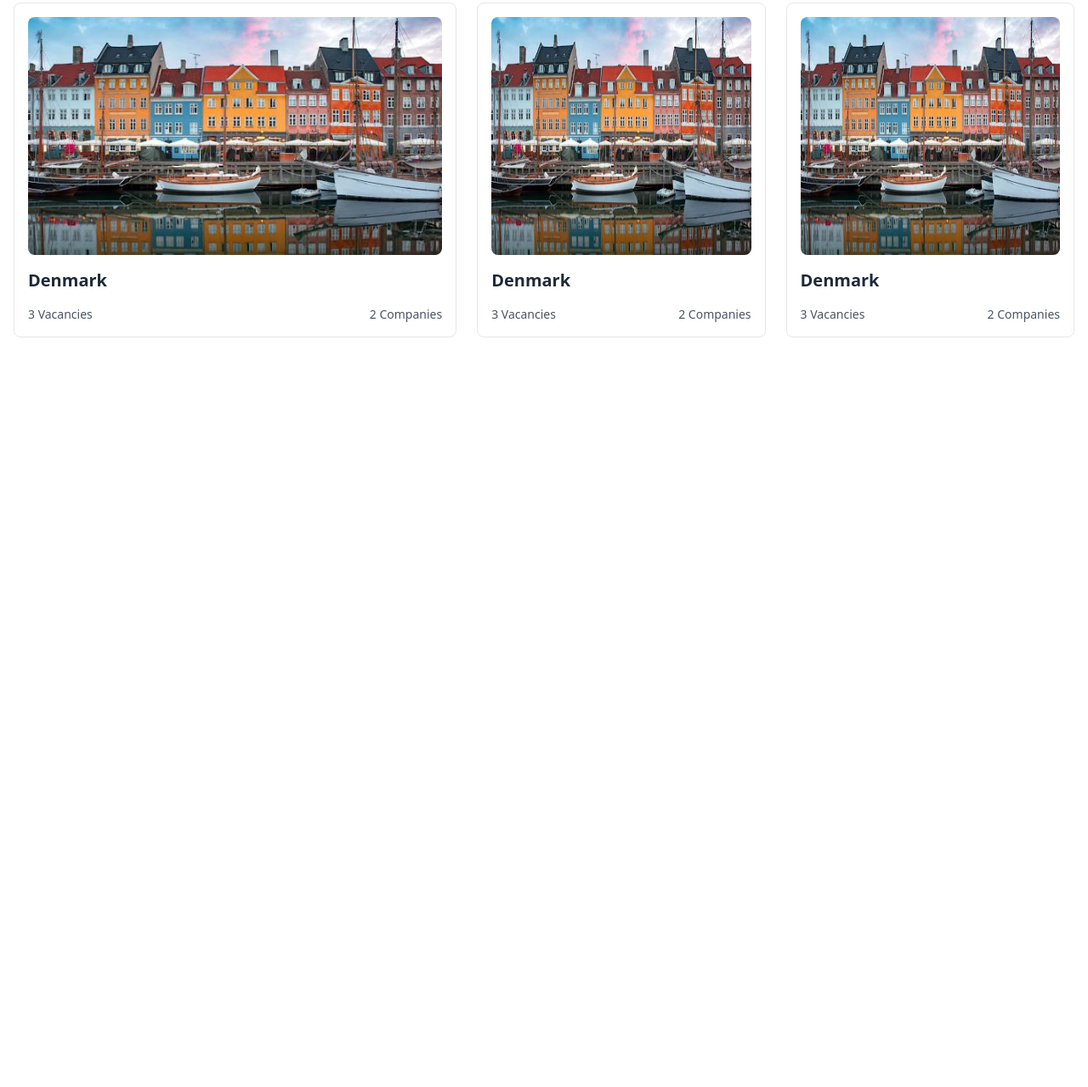
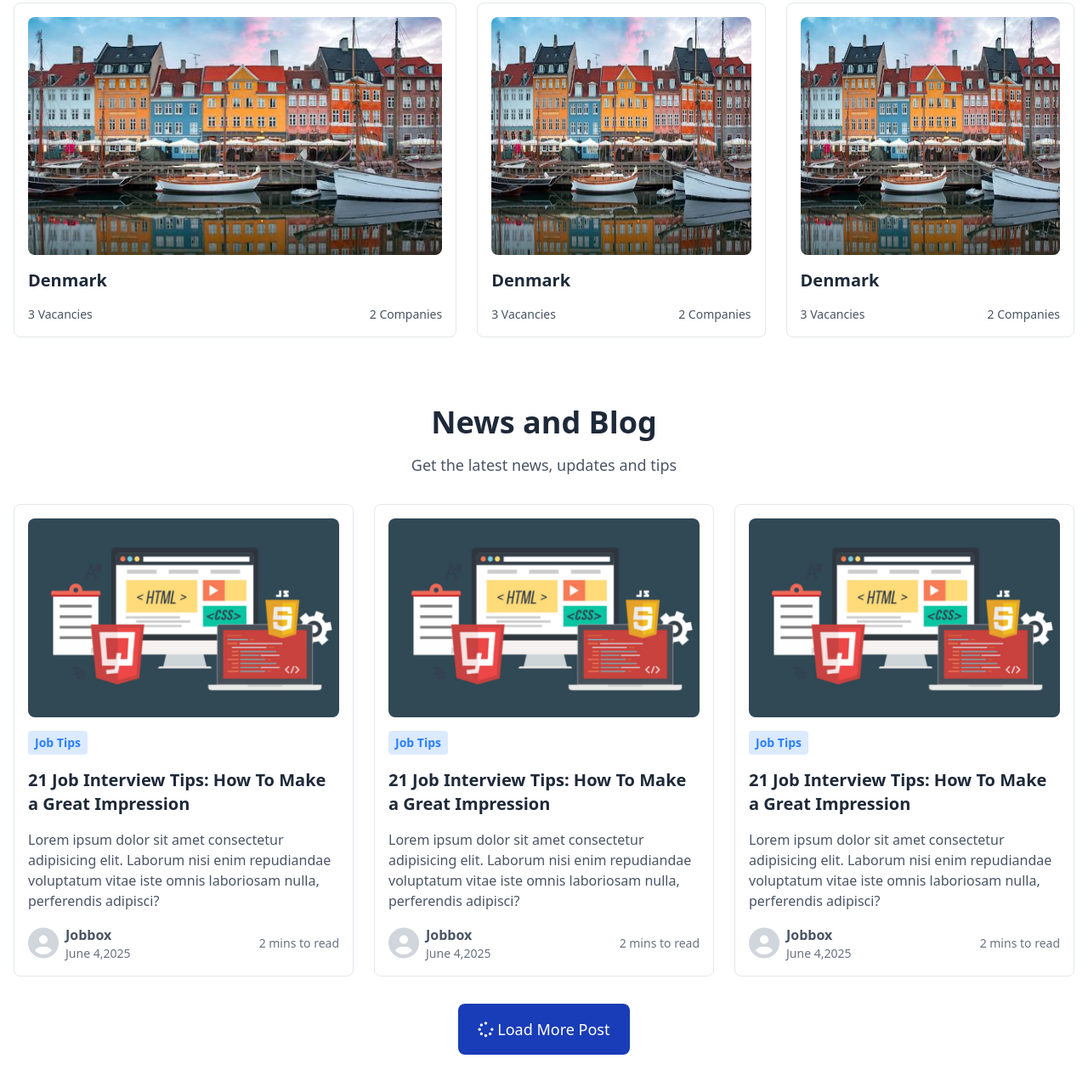
Before and after one commit to devabutaher/job-portal-tailwind, a website built with Vite: page index.html in a window 1280 px wide. Shown: the part 4147-5426 px from the top of the page at 85% size. Before the commit the page ends 4624 px from the top, so only its background shows below. Built offline with nearby package versions, Linux system fonts and the light colour scheme.

Commit message:
blogs section

```diff
--- a/index.html
+++ b/index.html
@@ -859,6 +859,69 @@
         </div>
       </div>
     </section>
+
+    <!-- Blogs -->
+     <section class="space-y-8">
+      <div class="text-center space-y-4 mb-8">
+        <h1 class="text-4xl font-bold">News and Blog</h1>
+        <p class="text-gray-600 text-lg">
+          Get the latest news, updates and tips
+        </p>
+      </div>
+
+      <div class="grid sm:grid-cols-2 lg:grid-cols-3 gap-6">
+        <div class="space-y-4 border border-gray-200 hover:border-gray-300 transition-all hover:shadow-xl duration-200 p-4 rounded-lg bg-white cursor-pointer">
+          <img src="images/image_5.png" alt="image_5" class="rounded-lg w-full">
+          <p class="text-blue-500 bg-blue-100 font-semibold text-sm px-2 py-1 rounded inline-block">Job Tips</p>
+          <h1 class="text-xl font-semibold">21 Job Interview Tips: How To Make a Great Impression</h1>
+          <p class="text-gray-600">Lorem ipsum dolor sit amet consectetur adipisicing elit. Laborum nisi enim repudiandae voluptatum vitae iste omnis laboriosam nulla, perferendis adipisci?</p>
+          <div class="flex justify-between items-center text-gray-500">
+            <div class="flex items-center gap-2">
+              <i class="fa-solid fa-circle-user text-4xl text-gray-300"></i>
+              <div class="inline-block">
+                <p class="text-gray-600 font-semibold">Jobbox</p>
+                <p class="text-sm">June 4,2025</p>
+              </div>
+            </div>
+            <p class="text-sm">2 mins to read</p>
+          </div>
+        </div>
+        <div class="space-y-4 border border-gray-200 hover:border-gray-300 transition-all hover:shadow-xl duration-200 p-4 rounded-lg bg-white cursor-pointer">
+          <img src="images/image_5.png" alt="image_5" class="rounded-lg w-full">
+          <p class="text-blue-500 bg-blue-100 font-semibold text-sm px-2 py-1 rounded inline-block">Job Tips</p>
+          <h1 class="text-xl font-semibold">21 Job Interview Tips: How To Make a Great Impression</h1>
+          <p class="text-gray-600">Lorem ipsum dolor sit amet consectetur adipisicing elit. Laborum nisi enim repudiandae voluptatum vitae iste omnis laboriosam nulla, perferendis adipisci?</p>
+          <div class="flex justify-between items-center text-gray-500">
+            <div class="flex items-center gap-2">
+              <i class="fa-solid fa-circle-user text-4xl text-gray-300"></i>
+              <div class="inline-block">
+                <p class="text-gray-600 font-semibold">Jobbox</p>
+                <p class="text-sm">June 4,2025</p>
+              </div>
+            </div>
+            <p class="text-sm">2 mins to read</p>
+          </div>
+        </div>
+        <div class="space-y-4 border border-gray-200 hover:border-gray-300 transition-all hover:shadow-xl duration-200 p-4 rounded-lg bg-white cursor-pointer">
+          <img src="images/image_5.png" alt="image_5" class="rounded-lg w-full">
+          <p class="text-blue-500 bg-blue-100 font-semibold text-sm px-2 py-1 rounded inline-block">Job Tips</p>
+          <h1 class="text-xl font-semibold">21 Job Interview Tips: How To Make a Great Impression</h1>
+          <p class="text-gray-600">Lorem ipsum dolor sit amet consectetur adipisicing elit. Laborum nisi enim repudiandae voluptatum vitae iste omnis laboriosam nulla, perferendis adipisci?</p>
+          <div class="flex justify-between items-center text-gray-500">
+            <div class="flex items-center gap-2">
+              <i class="fa-solid fa-circle-user text-4xl text-gray-300"></i>
+              <div class="inline-block">
+                <p class="text-gray-600 font-semibold">Jobbox</p>
+                <p class="text-sm">June 4,2025</p>
+              </div>
+            </div>
+            <p class="text-sm">2 mins to read</p>
+          </div>
+        </div>
+      </div>
+
+      <div class="text-center"><button class="text-white px-6 py-4 font-medium text-lg bg-blue-800 hover:bg-blue-500 rounded-lg transition-all duration-200 cursor-pointer"><i class="fa-solid fa-spinner"></i> Load More Post</button></div>
+     </section>
   </main>
 
   <script type="module" src="/src/main.js"></script>
```
Also changed, not shown: public/images/image_5.png (added).
